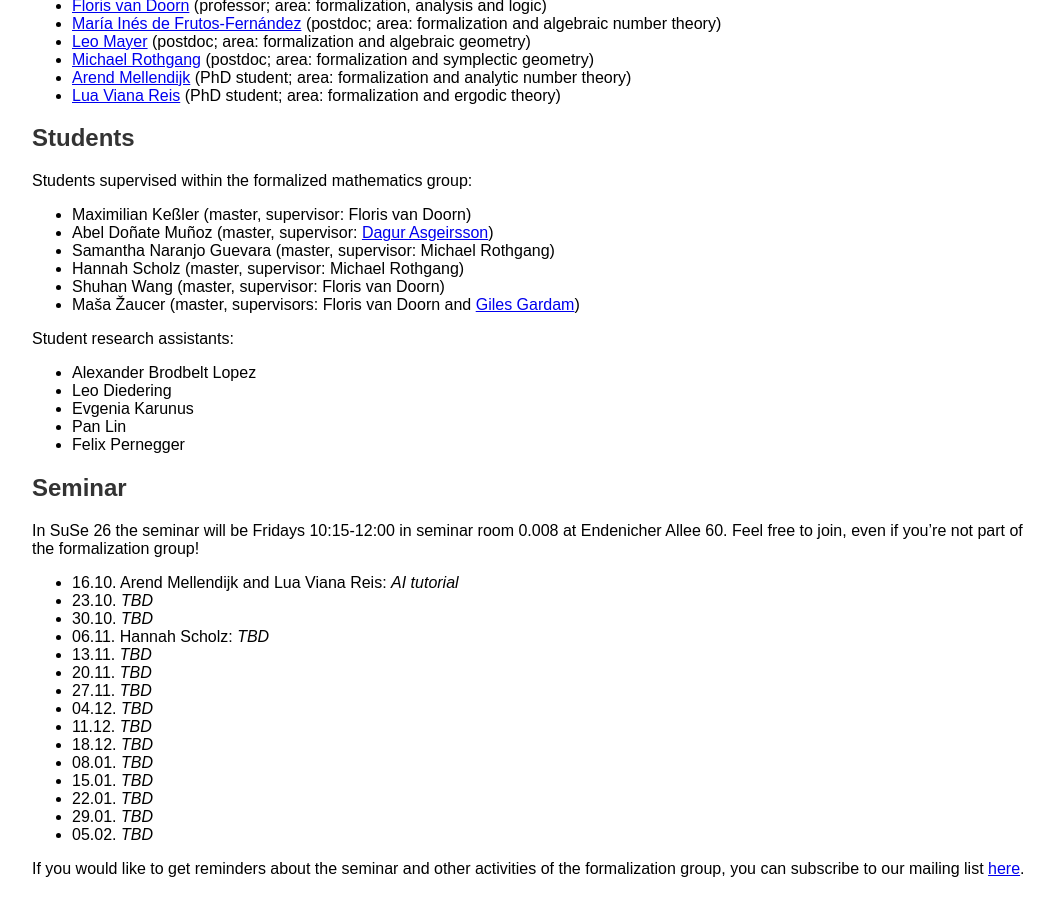
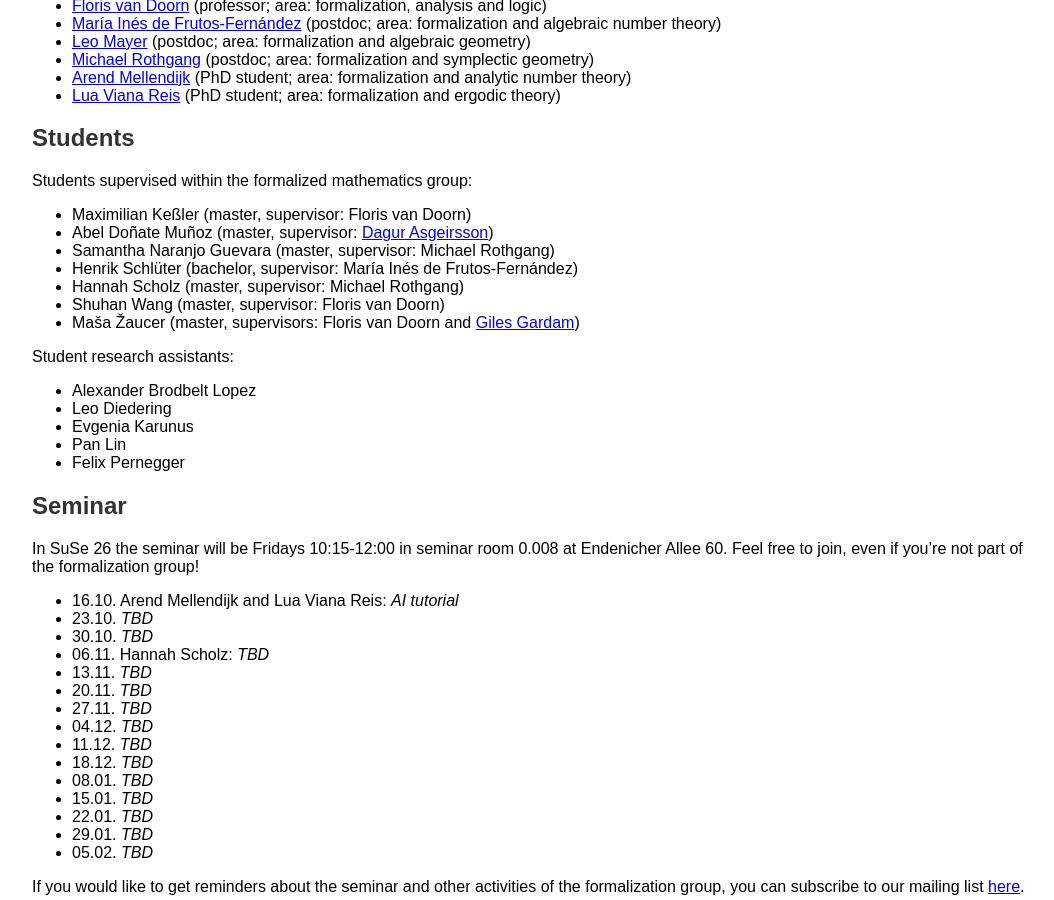
Before and after one commit to fpvandoorn/fpvandoorn.github.io, a Jekyll site: the page built from formalized-mathematics.md, in a window 1280 px wide and 900 px high, scrolled down 408 px. Shown: the whole window, without its empty margins (108-1162 px from the left). Built offline with Jekyll 4.4.1, drawn with Linux system fonts in a browser that asks for light colours; our own code applies the rules of GitHub Pages for plain Markdown files.

Commit message:
add Henrik

```diff
--- a/formalized-mathematics.md
+++ b/formalized-mathematics.md
@@ -36,6 +36,7 @@ Students supervised within the formalized mathematics group:
 * Maximilian Keßler (master, supervisor: Floris van Doorn)
 * Abel Doñate Muñoz (master, supervisor: [Dagur Asgeirsson](https://www.dagur.org/))
 * Samantha Naranjo Guevara (master, supervisor: Michael Rothgang)
+* Henrik Schlüter (bachelor, supervisor: María Inés de Frutos-Fernández)
 * Hannah Scholz (master, supervisor: Michael Rothgang)
 * Shuhan Wang (master, supervisor: Floris van Doorn)
 * Maša Žaucer (master, supervisors: Floris van Doorn and [Giles Gardam](https://www.gilesgardam.com/))
```
